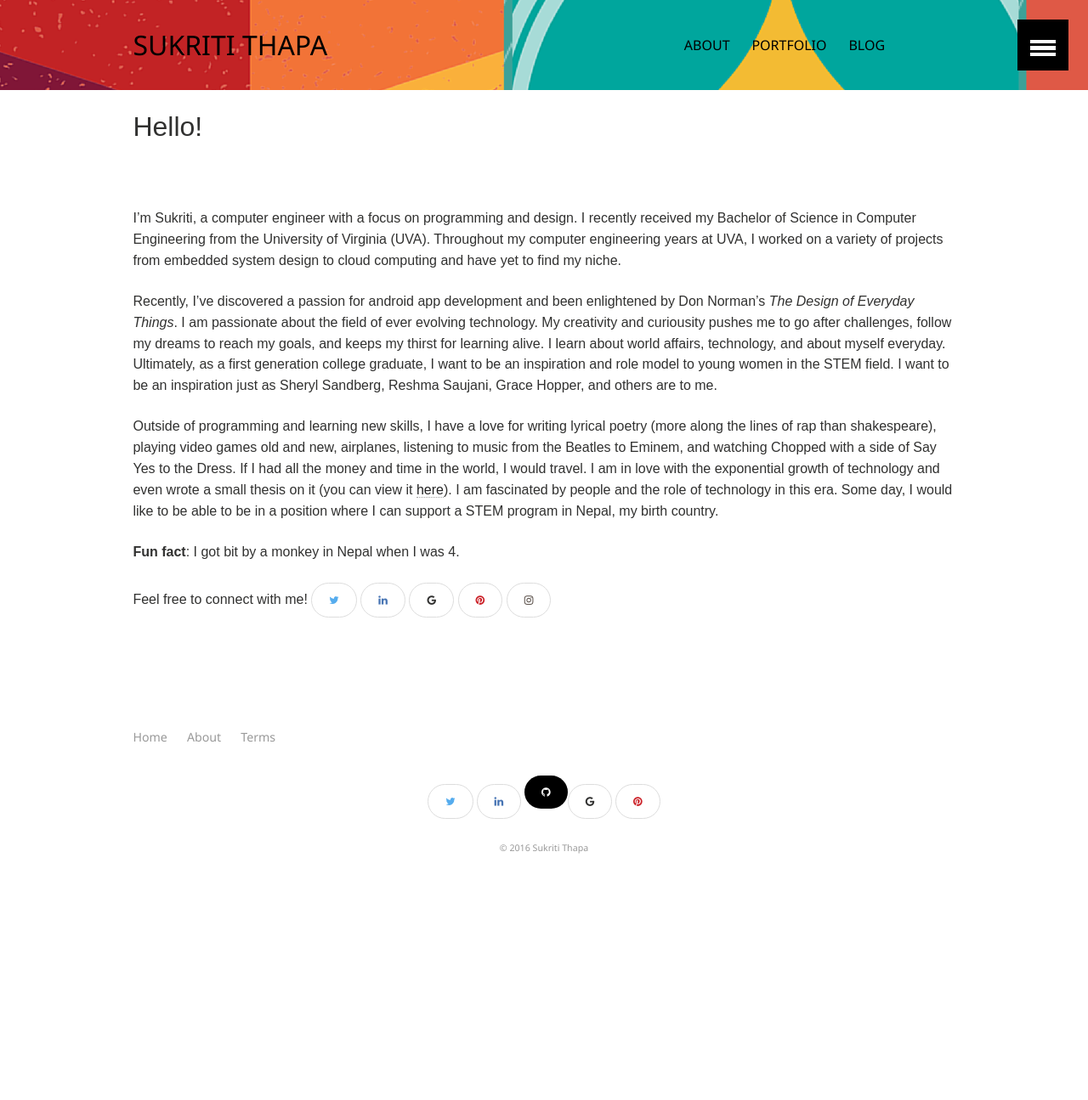
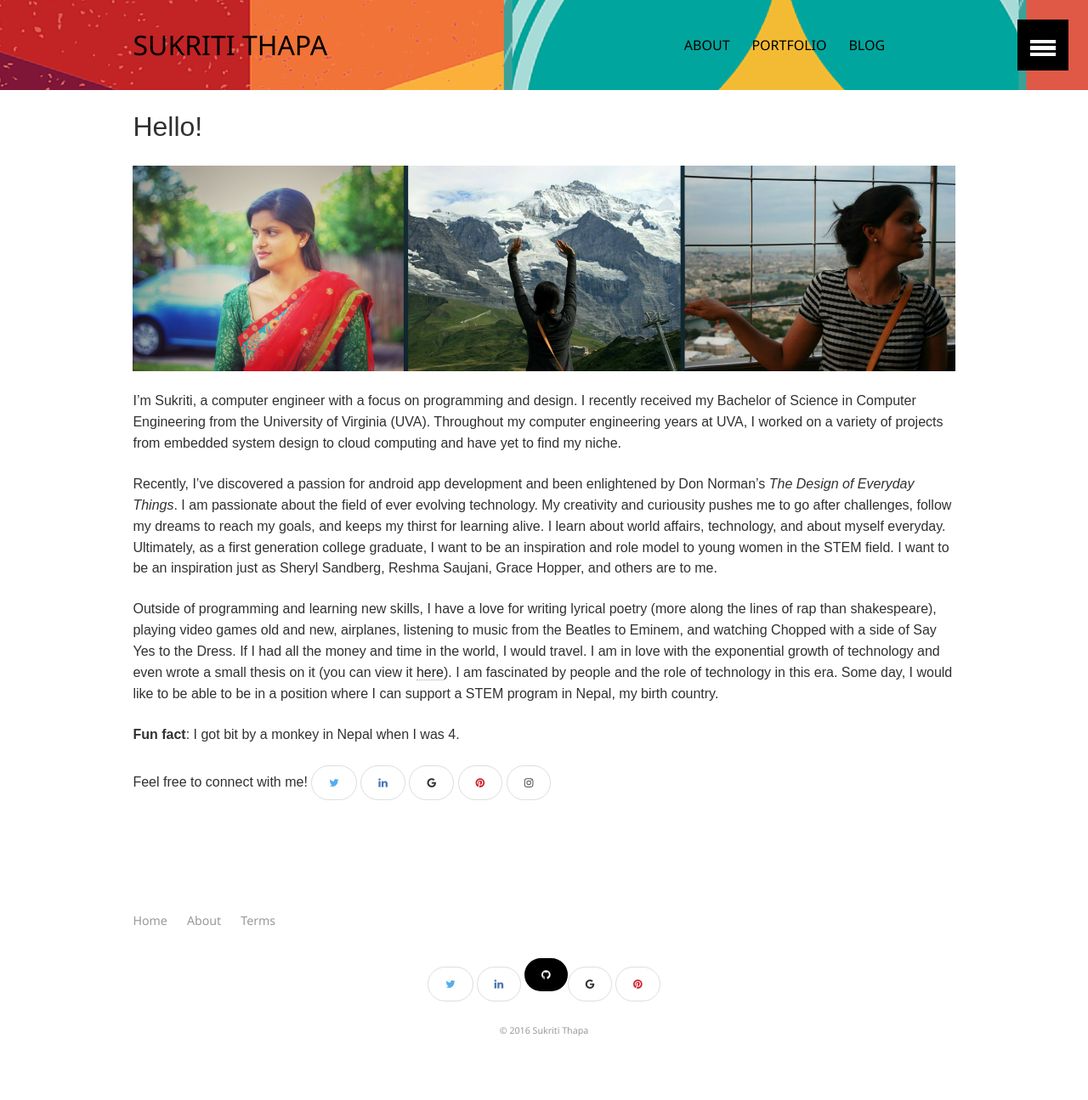
Before and after one commit to sthapa15/sthapa15.github.io, a Jekyll site: the page built from about/index.md, in a window 1280 px wide. Shown: the whole page at 85% size. Built offline with Jekyll 4.4.1, drawn with Linux system fonts in a browser that asks for light colours; nearby versions of some CDN libraries; library files that are not in the unit come from our copies; before the commit the page ends 1080 px from its top, so only the background shows below that.

Commit message:
edit about page

```diff
--- a/about/index.md
+++ b/about/index.md
@@ -15,7 +15,7 @@ ads: false
 
 
 
-![](sthapa15.github.io/images/aboutbanner.PNG)
+![](/sthapa15.github.io/images/aboutbanner.PNG)
 
 I'm Sukriti, a computer engineer with a focus on programming and design. I recently received my Bachelor of Science in Computer Engineering from the University of Virginia (UVA). Throughout my computer engineering years at UVA, I worked on a variety of projects from embedded system design to cloud computing and have yet to find my niche.
 
```
